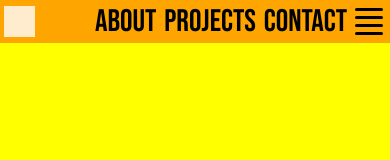
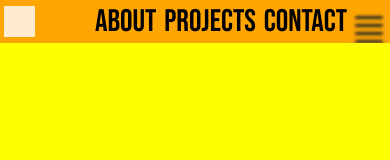
Before and after one commit to lorenzoaniel/portfolio-v3, a React (Create React App) app: page / in a window 390 px wide. Shown: the top 160 px of the page. Built offline with nearby package versions, Linux system fonts and the light colour scheme.

Commit message:
Update HamburgerMenuItem.js
added shadows

```diff
--- a/src/Components/Navbar/HamburgerMenu/HamburgerMenuItem/HamburgerMenuItem.js
+++ b/src/Components/Navbar/HamburgerMenu/HamburgerMenuItem/HamburgerMenuItem.js
@@ -2,9 +2,10 @@ import styled from "styled-components";
 import { motion } from "framer-motion";
 
 const HamburgerMenuItemIcon = styled(motion.span)`
-	background-color: black;
+	background-color: var(--grey-navbar-items);
 	display: inline-block;
 	border-radius: 1vw;
+	/* box-shadow: var(--darkgrey-shadow-text-menuitems); */
 
 	grid-area: ${(props) => props.gridareaprop};
 `;
@@ -23,9 +24,11 @@ export default function HamburgerMenuItem(props) {
 				type: "tween",
 				ease: "easeIn",
 			},
+			boxShadow: "0 0.5rem 0.2rem rgba(33, 37, 41, 1)",
 		},
 		hover: {
 			y: "0.5vw",
+			boxShadow: ["0 0 0 rgba(33, 37, 41, 0)", "0 0.5rem 0.2rem rgba(33, 37, 41, 1)"],
 			transition: {
 				duration: 0.4,
 				type: "tween",
```
